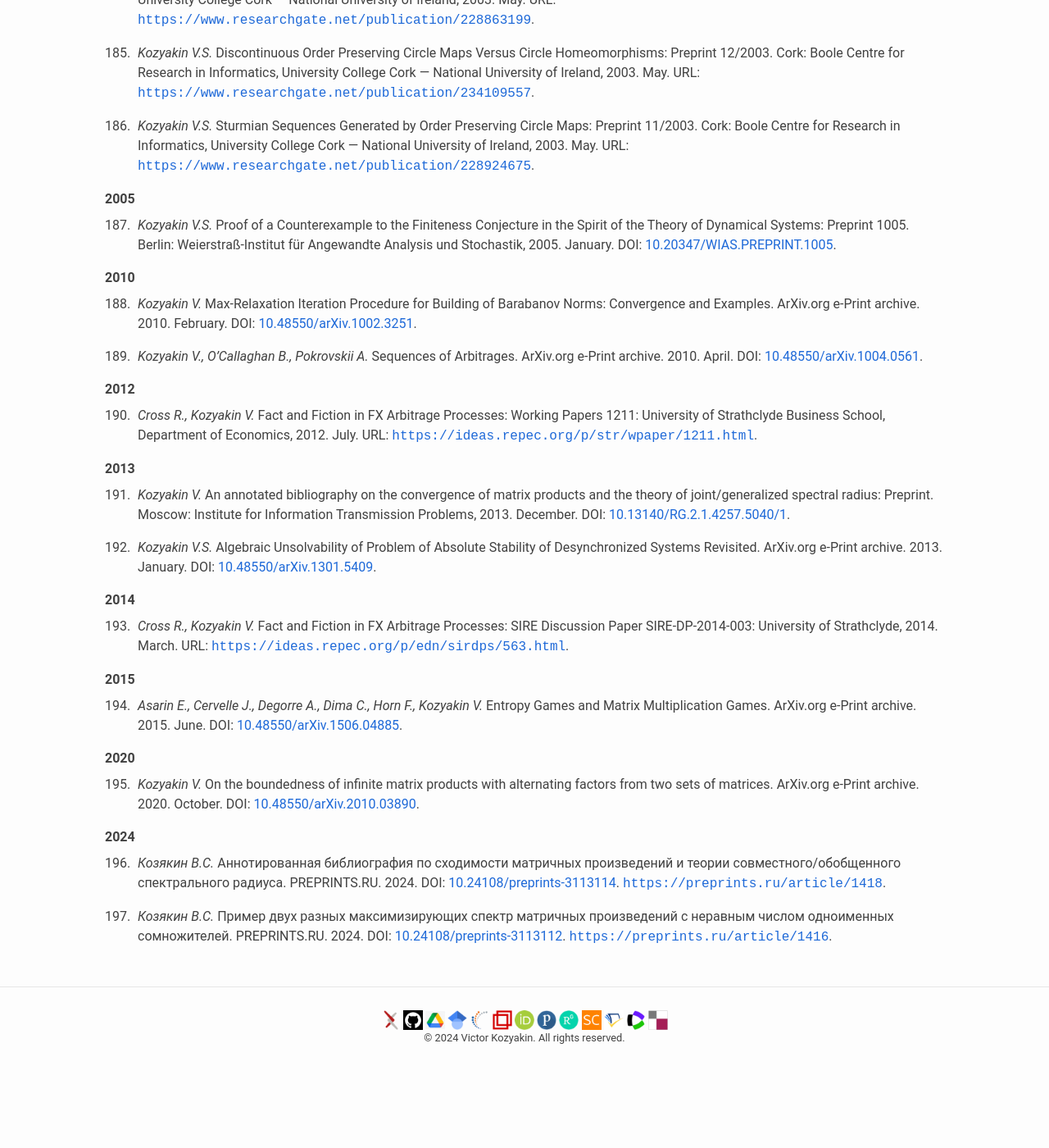
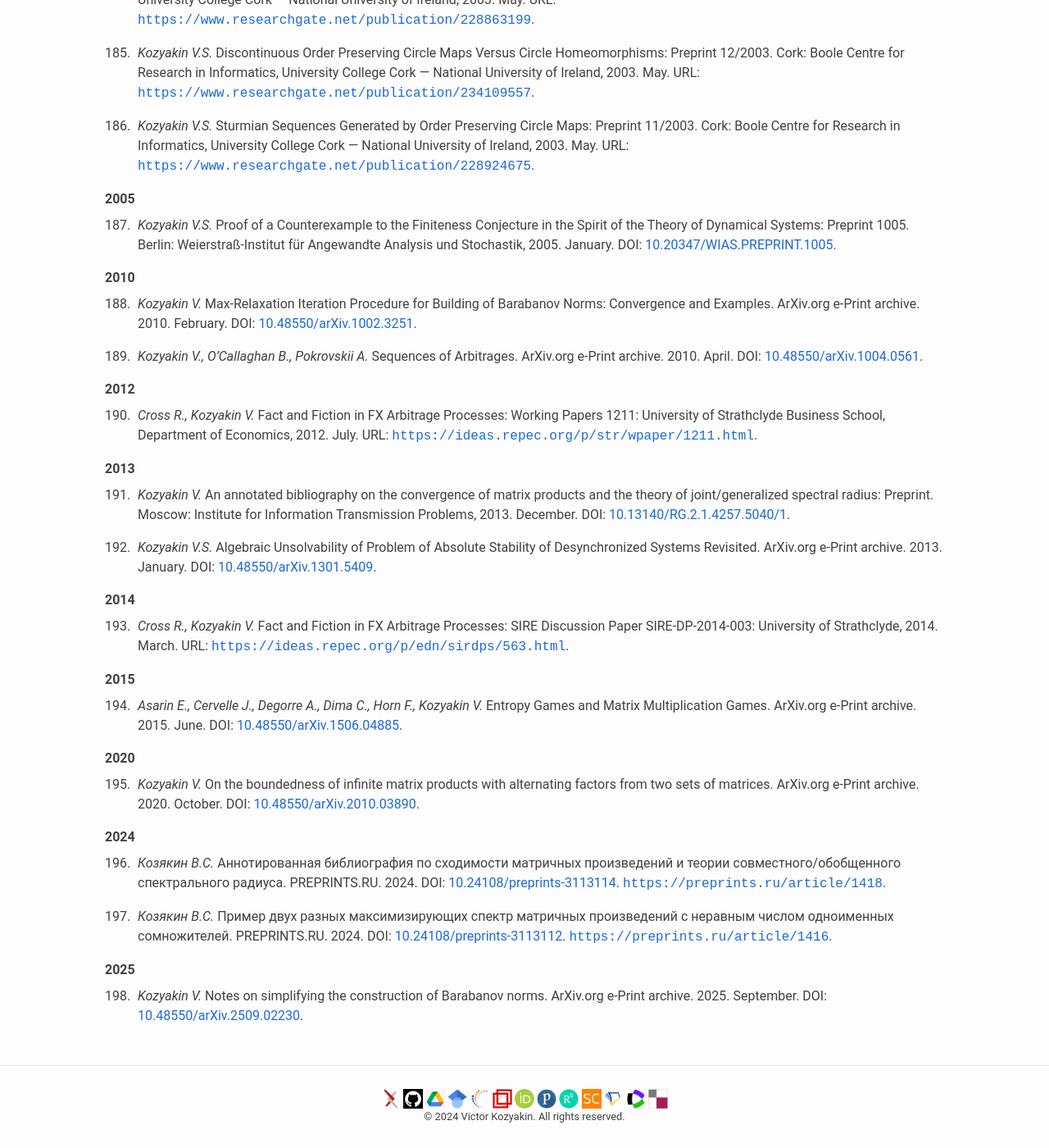
Before and after one commit to kozyakin/kozyakin.github.io, a Jekyll site: the page built from en/publications.html, in a window 1280 px wide and 1400 px high, scrolled down 15496 px. Shown: the whole window at 82% size. Built offline with Jekyll 4.4.1, drawn with Linux system fonts in a browser that asks for light colours; emoji names are drawn with the system emoji font; formulas are drawn with MathJax 3; before the commit the page ends 16800 px from its top, so only the background shows below that.

Commit message:
Addad Kozyakin's arXiv pub

```diff
--- a/en/publications.html
+++ b/en/publications.html
@@ -23,7 +23,7 @@ ref: publications
   div.center div{text-align:left}
   .subsectionToc{margin-left:1em}
   .thebibliography dl{display:grid;grid-auto-columns:min-content 1fr;grid-auto-flow:column;grid-template-columns:2.5em 1fr}
-  .thebibliography dt{grid-column:1;margin-bottom:.5em}
+  .thebibliography dt{grid-column:1;margin-bottom:.5em;text-wrap:nonowrap}
   body{margin:0;padding:0}
   .thebibliography dd{margin-top:0;margin-bottom:1em}
   .thebibliography p.noindent{margin-top:-2ex}
@@ -637,7 +637,7 @@ ref: publications
       </dd>
       <dt>123.</dt>
       <dd>
-        <a id='XKoz_DCDSB10-2'></a><span class='ec-lmri-10'>Kozyakin&nbsp;V.</span> Polynomial reformulation of the Kuo criteria for <span class='mathjax-inline'>\(V\)</span>-suﬃciency of map-germs&nbsp;// Discrete Contin. Dyn. Syst. Ser. B. 2010. V.&nbsp;14. No.&nbsp;2. P.&nbsp;587–602. DOI: <a href='https://dx.doi.org/10.3934/dcdsb.2010.14.587'>10.3934/dcdsb.2010.14.587</a>, <a href='https://www.ams.org/mathscinet-getitem?mr=2660873'>MR&nbsp;2660873</a>, <a href='https://zbmath.org/?q=an:1207.58030'>Zbl&nbsp;1207.58030</a>.
+        <a id='XKoz_DCDSB10_2'></a><span class='ec-lmri-10'>Kozyakin&nbsp;V.</span> Polynomial reformulation of the Kuo criteria for <span class='mathjax-inline'>\(V\)</span>-suﬃciency of map-germs&nbsp;// Discrete Contin. Dyn. Syst. Ser. B. 2010. V.&nbsp;14. No.&nbsp;2. P.&nbsp;587–602. DOI: <a href='https://dx.doi.org/10.3934/dcdsb.2010.14.587'>10.3934/dcdsb.2010.14.587</a>, <a href='https://www.ams.org/mathscinet-getitem?mr=2660873'>MR&nbsp;2660873</a>, <a href='https://zbmath.org/?q=an:1207.58030'>Zbl&nbsp;1207.58030</a>.
       </dd>
       <dt>124.</dt>
       <dd>
@@ -693,7 +693,7 @@ ref: publications
       </dd>
       <dt>135.</dt>
       <dd>
-        <a id='XKoz_LAA14-2'></a><span class='ec-lmri-10'>Kozyakin&nbsp;V.</span> Matrix products with constraints on the sliding block relative frequencies of diﬀerent factors&nbsp;// Linear Algebra Appl. 2014. September. V. 457. P.&nbsp;244–260. DOI: <a href='https://dx.doi.org/10.1016/j.laa.2014.05.016'>10.1016/j.laa.2014.05.016</a>, <a href='https://www.ams.org/mathscinet-getitem?mr=3230443'>MR&nbsp;3230443</a>, <a href='https://zbmath.org/?q=an:1291.15027'>Zbl&nbsp;1291.15027</a>.
+        <a id='XKoz_LAA14_2'></a><span class='ec-lmri-10'>Kozyakin&nbsp;V.</span> Matrix products with constraints on the sliding block relative frequencies of diﬀerent factors&nbsp;// Linear Algebra Appl. 2014. September. V. 457. P.&nbsp;244–260. DOI: <a href='https://dx.doi.org/10.1016/j.laa.2014.05.016'>10.1016/j.laa.2014.05.016</a>, <a href='https://www.ams.org/mathscinet-getitem?mr=3230443'>MR&nbsp;3230443</a>, <a href='https://zbmath.org/?q=an:1291.15027'>Zbl&nbsp;1291.15027</a>.
       </dd>
       <dt><strong>2015</strong></dt>
       <dd></dd>
@@ -977,7 +977,7 @@ ref: publications
       <dd></dd>
       <dt>188.</dt>
       <dd>
-        <a id='XKoz_ArXiv10-1'></a><span class='ec-lmri-10'>Kozyakin&nbsp;V.</span> Max-Relaxation Iteration Procedure for Building of Barabanov Norms: Convergence and Examples. ArXiv.org e-Print archive. 2010. February. DOI: <a href='https://dx.doi.org/10.48550/arXiv.1002.3251'>10.48550/arXiv.1002.3251</a>.
+        <a id='XKoz_ArXiv10_1'></a><span class='ec-lmri-10'>Kozyakin&nbsp;V.</span> Max-Relaxation Iteration Procedure for Building of Barabanov Norms: Convergence and Examples. ArXiv.org e-Print archive. 2010. February. DOI: <a href='https://dx.doi.org/10.48550/arXiv.1002.3251'>10.48550/arXiv.1002.3251</a>.
       </dd>
       <dt>189.</dt>
       <dd>
@@ -1021,11 +1021,17 @@ ref: publications
       <dd></dd>
       <dt>196.</dt>
       <dd>
-        <a id='XKozPreRu24-2'></a><span class='ec-lmri-10'>Козякин&nbsp;В.С.</span> Аннотированная библиография по сходимости матричных произведений и теории совместного/обобщенного спектрального радиуса. PREPRINTS.RU. 2024. DOI: <a href='https://dx.doi.org/10.24108/preprints-3113114'>10.24108/preprints-3113114</a>. <a class='url' href='https://preprints.ru/article/1418'><span class='ec-lmtt-10'>https://preprints.ru/article/1418</span></a>.
+        <a id='XKozPreRu24_2'></a><span class='ec-lmri-10'>Козякин&nbsp;В.С.</span> Аннотированная библиография по сходимости матричных произведений и теории совместного/обобщенного спектрального радиуса. PREPRINTS.RU. 2024. DOI: <a href='https://dx.doi.org/10.24108/preprints-3113114'>10.24108/preprints-3113114</a>. <a class='url' href='https://preprints.ru/article/1418'><span class='ec-lmtt-10'>https://preprints.ru/article/1418</span></a>.
       </dd>
       <dt>197.</dt>
       <dd>
-        <a id='XKozPreRu24-1'></a><span class='ec-lmri-10'>Козякин&nbsp;В.С.</span> Пример двух разных максимизирующих спектр матричных произведений с неравным числом одноименных сомножителей. PREPRINTS.RU. 2024. DOI: <a href='https://dx.doi.org/10.24108/preprints-3113112'>10.24108/preprints-3113112</a>. <a class='url' href='https://preprints.ru/article/1416'><span class='ec-lmtt-10'>https://preprints.ru/article/1416</span></a>.
+        <a id='XKozPreRu24_1'></a><span class='ec-lmri-10'>Козякин&nbsp;В.С.</span> Пример двух разных максимизирующих спектр матричных произведений с неравным числом одноименных сомножителей. PREPRINTS.RU. 2024. DOI: <a href='https://dx.doi.org/10.24108/preprints-3113112'>10.24108/preprints-3113112</a>. <a class='url' href='https://preprints.ru/article/1416'><span class='ec-lmtt-10'>https://preprints.ru/article/1416</span></a>.
+      </dd>
+      <dt><strong>2025</strong></dt>
+      <dd></dd>
+      <dt>198.</dt>
+      <dd>
+        <a id='XKoz_ArXiv25'></a><span class='ec-lmri-10'>Kozyakin&nbsp;V.</span> Notes on simplifying the construction of Barabanov norms. ArXiv.org e-Print archive. 2025. September. DOI: <a href='https://dx.doi.org/10.48550/arXiv.2509.02230'>10.48550/arXiv.2509.02230</a>.
       </dd>
     </dl>
   </section>
```
Also changed, not shown: ru/publications.html (+12 -6 lines).
